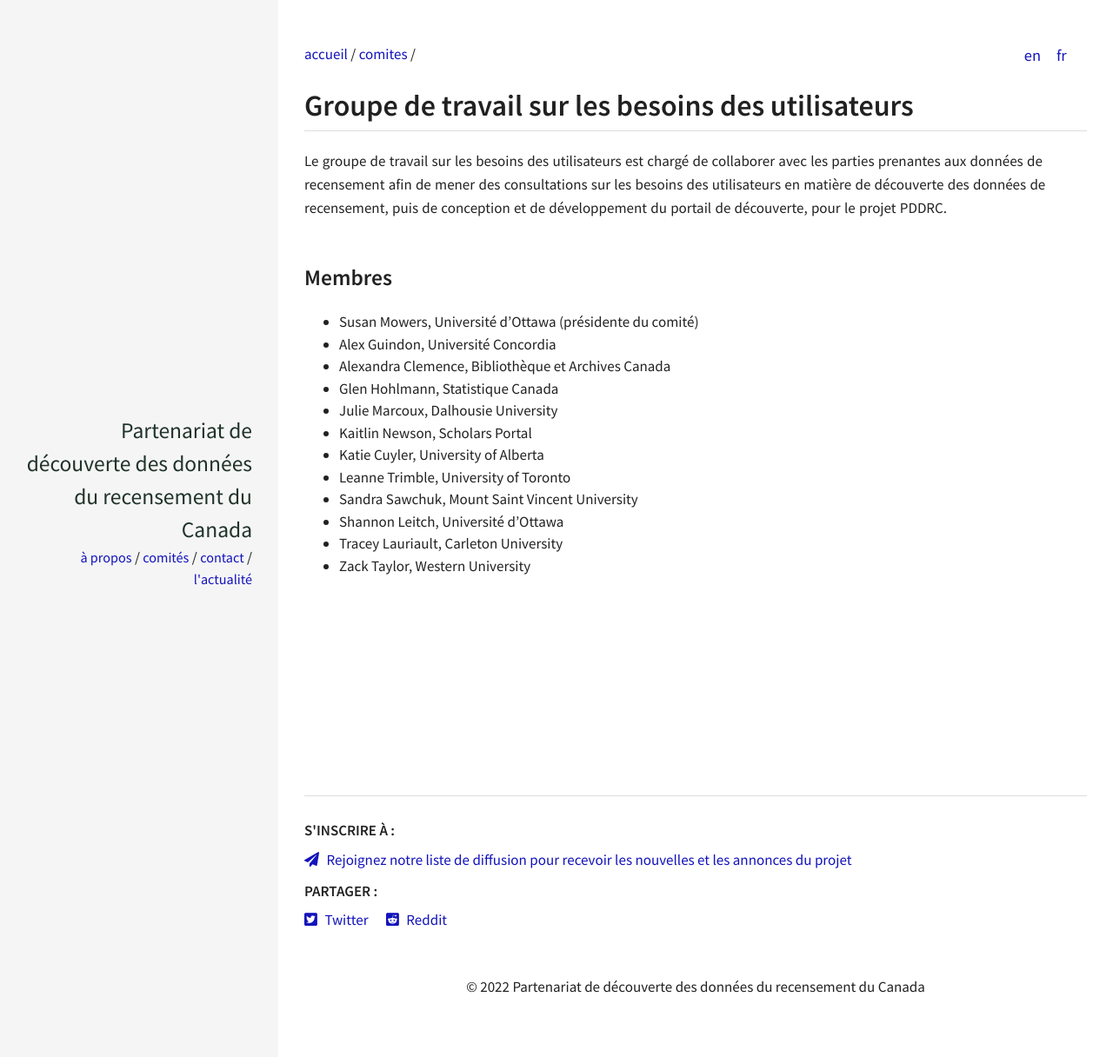
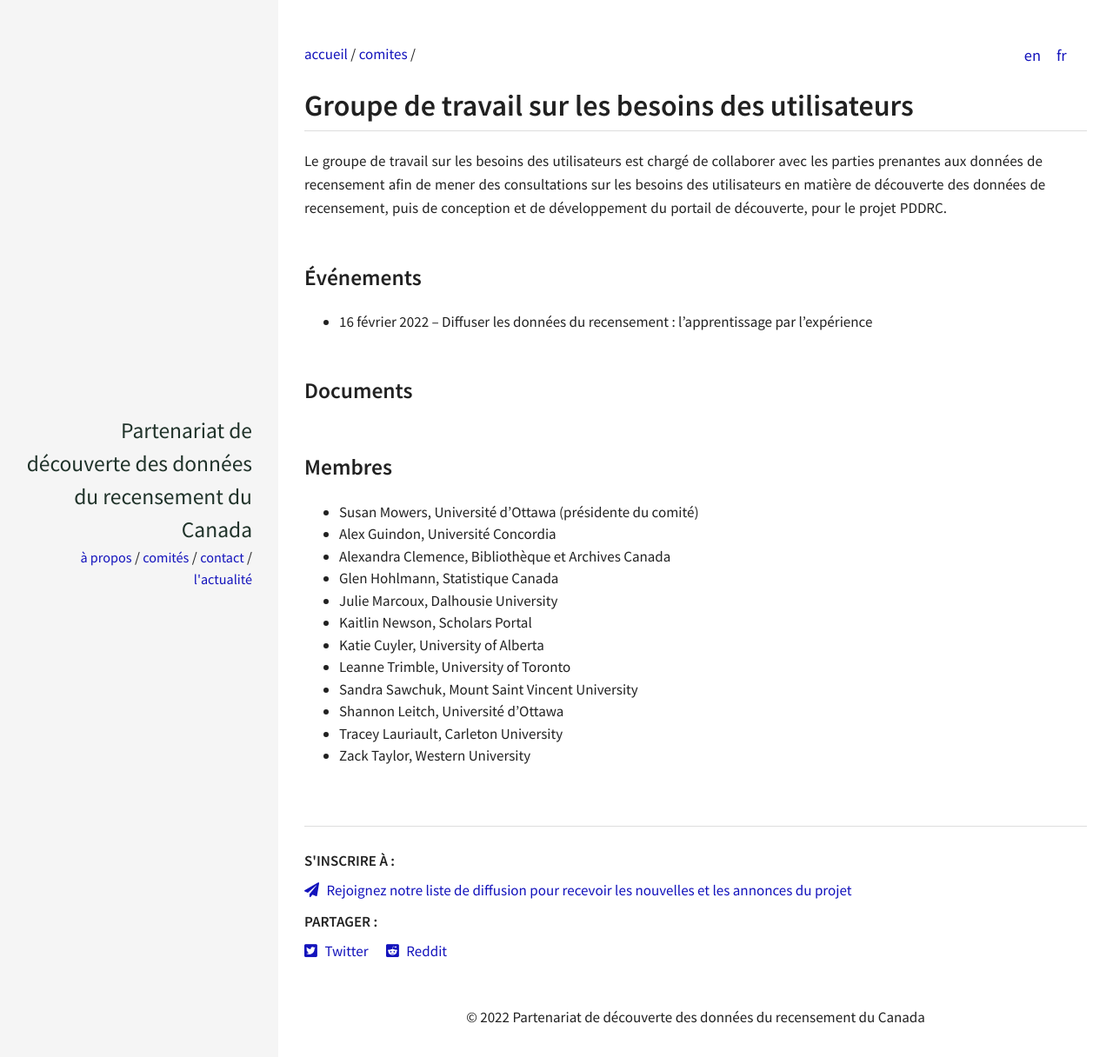
Before and after one commit to census-recensement/census-recensement.github.io, a Jekyll site: the page built from fr/comites/utilisateurs.md, in a window 1280 px wide. Shown: the top 1216 px of the page at 87% size. Built offline with Jekyll 4.4.1, drawn with Linux system fonts in a browser that asks for light colours.

```diff
--- a/_config.yml
+++ b/_config.yml
@@ -7,7 +7,7 @@ title: Canadian Census Data Discovery Partnership / Partenariat de découverte d
 title_en: Canadian Census Data Discovery Partnership
 title_fr: Partenariat de découverte des données du recensement du Canada
 description: The CDDP-PCCR is a grant-funded project that aims to reduce barriers in the access and use of historical Canadian census data. | Le CDDP-PCCR est un projet financé par des subventions qui vise à réduire les obstacles à l'accès et à l'utilisation des données historiques du recensement canadien.
-url: https://census-recensement.github.io
+url: https://cddp-pddr.ca
 keywords: ["Canada", "census", "data", "libraries", "recensement"]
 
 #
--- a/fr/comites/utilisateurs.md
+++ b/fr/comites/utilisateurs.md
@@ -6,6 +6,12 @@ ref: user-needs-wg
 description:
 ---
 Le groupe de travail sur les besoins des utilisateurs est chargé de collaborer avec les parties prenantes aux données de recensement afin de mener des consultations sur les besoins des utilisateurs en matière de découverte des données de recensement, puis de conception et de développement du portail de découverte, pour le projet PDDRC.
+
+### Événements
+
+- 16 février 2022 -- Diffuser les données du recensement : l'apprentissage par l’expérience
+
+### Documents
 
 ### Membres
 
```
